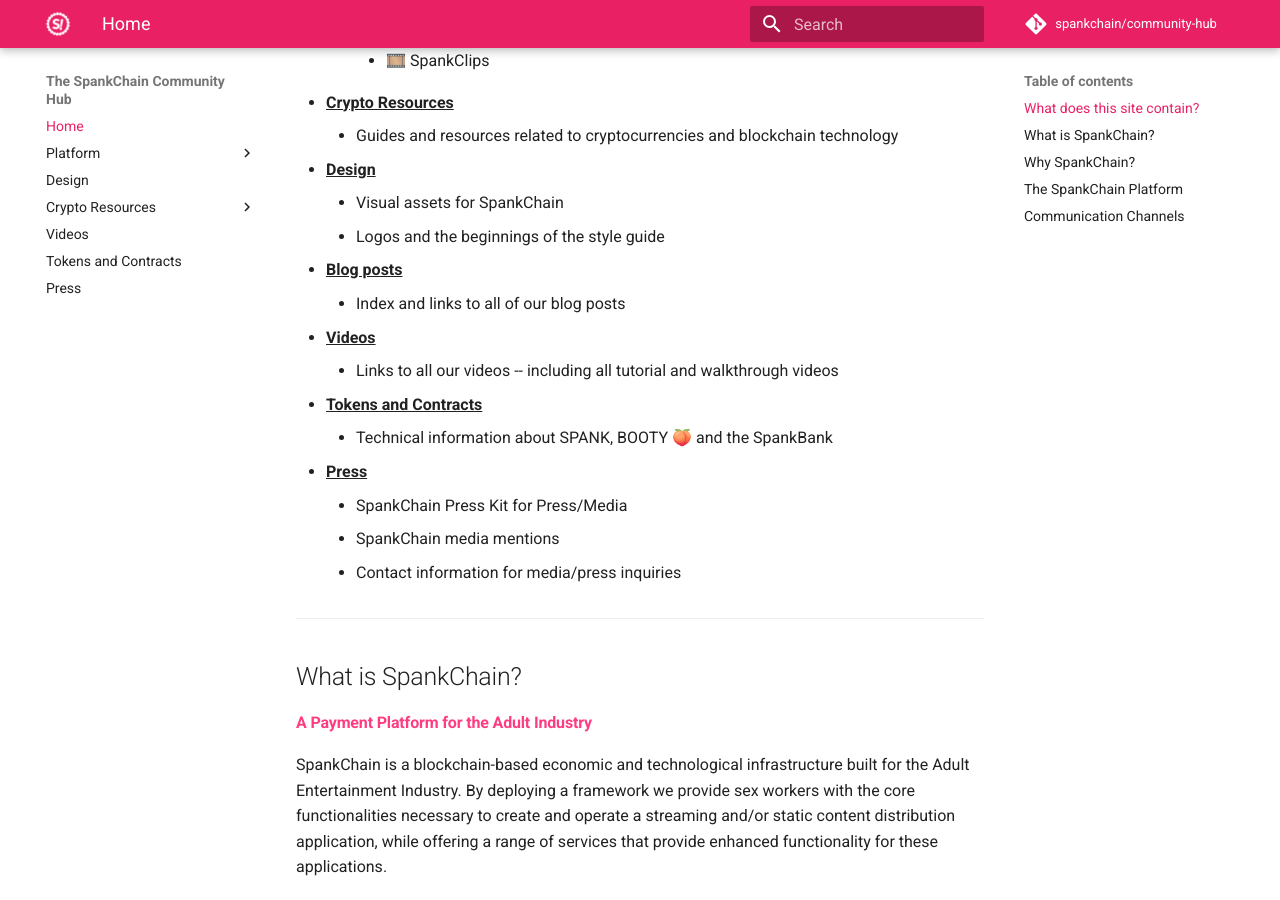
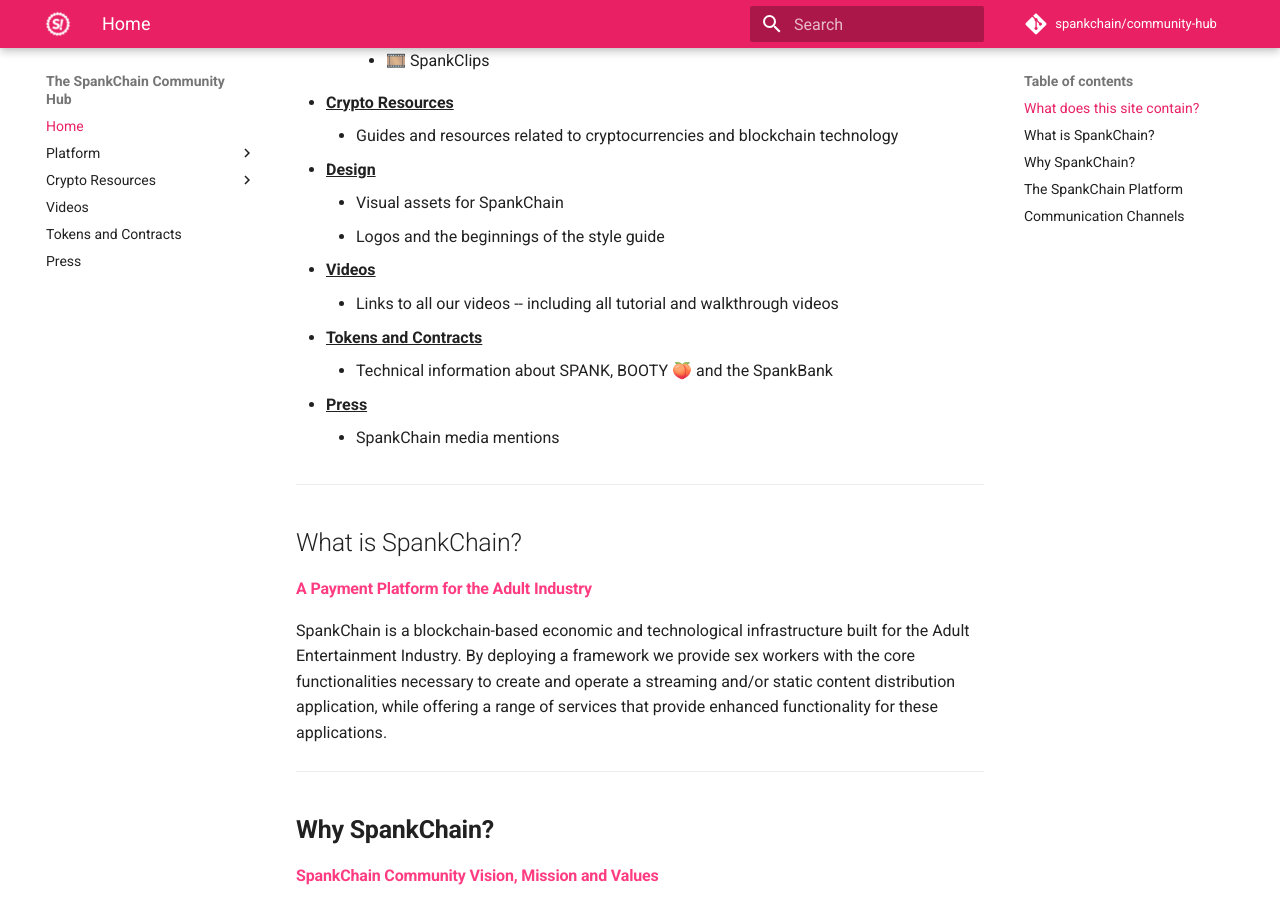
Before and after one commit to CryptoGrilsFinance/community-hub, an MkDocs documentation site: the page built from docs/index.md, in a window 1280 px wide and 900 px high, scrolled down 808 px. Built offline with MkDocs 1.6.1 and Material for MkDocs 9.7.7, drawn with Linux system fonts in a browser that asks for light colours; comment, search, counter and statistics services are not loaded.

Commit message:
Update index.md

```diff
--- a/docs/index.md
+++ b/docs/index.md
@@ -28,10 +28,6 @@ You can use the menu to the left to navigate the site. Here is a brief summary o
     - Visual assets for SpankChain
     - Logos and the beginnings of the style guide
 
-- **<u>Blog posts</u>**
-
-    - Index and links to all of our blog posts
-
 - **<u>Videos</u>**
 
     - Links to all our videos -- including all tutorial and walkthrough videos
@@ -42,9 +38,7 @@ You can use the menu to the left to navigate the site. Here is a brief summary o
 
 - **<u>Press</u>**
 
-    - SpankChain Press Kit for Press/Media
     - SpankChain media mentions
-    - Contact information for media/press inquiries
 
 ___
 
--- a/mkdocs.yml
+++ b/mkdocs.yml
@@ -9,9 +9,9 @@ nav:
       - SpankPay: 'platform/spankpay/spankpay.md'
       - SPANK.live: 'platform/spanklive/spanklive.md'
       - SpankClips: 'platform/spankclips/spankclips.md'
-    - Design: 'design/index.md'
     - Crypto Resources:
       - Ethereum New User Guide: 'crypto/eth-new-user-guide.md'
+      - Design: 'design/index.md'
     - Videos: 'videos/index.md'
     - Tokens and Contracts: 'contracts/contracts.md'
     - Press: 'press/mentions.md'
```
